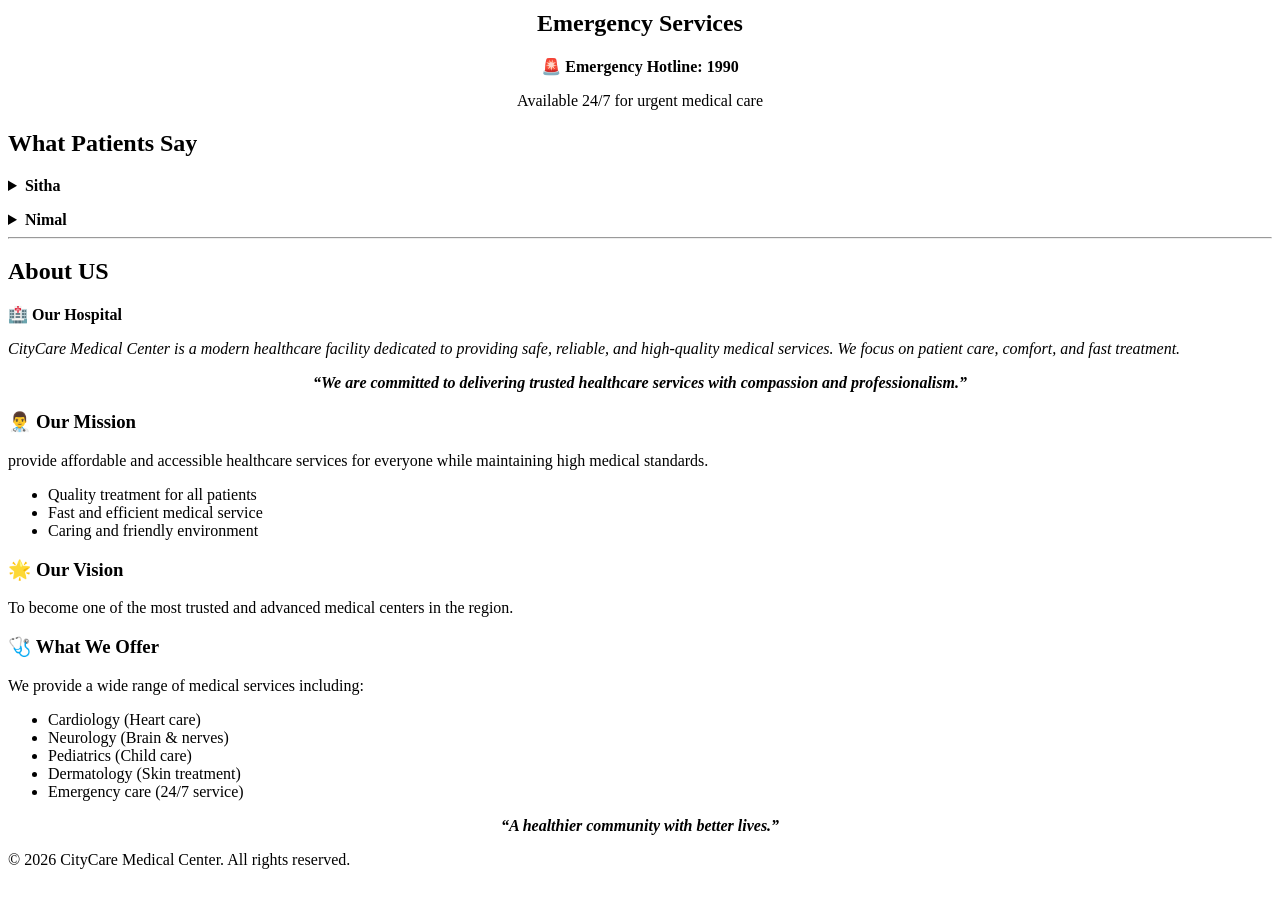
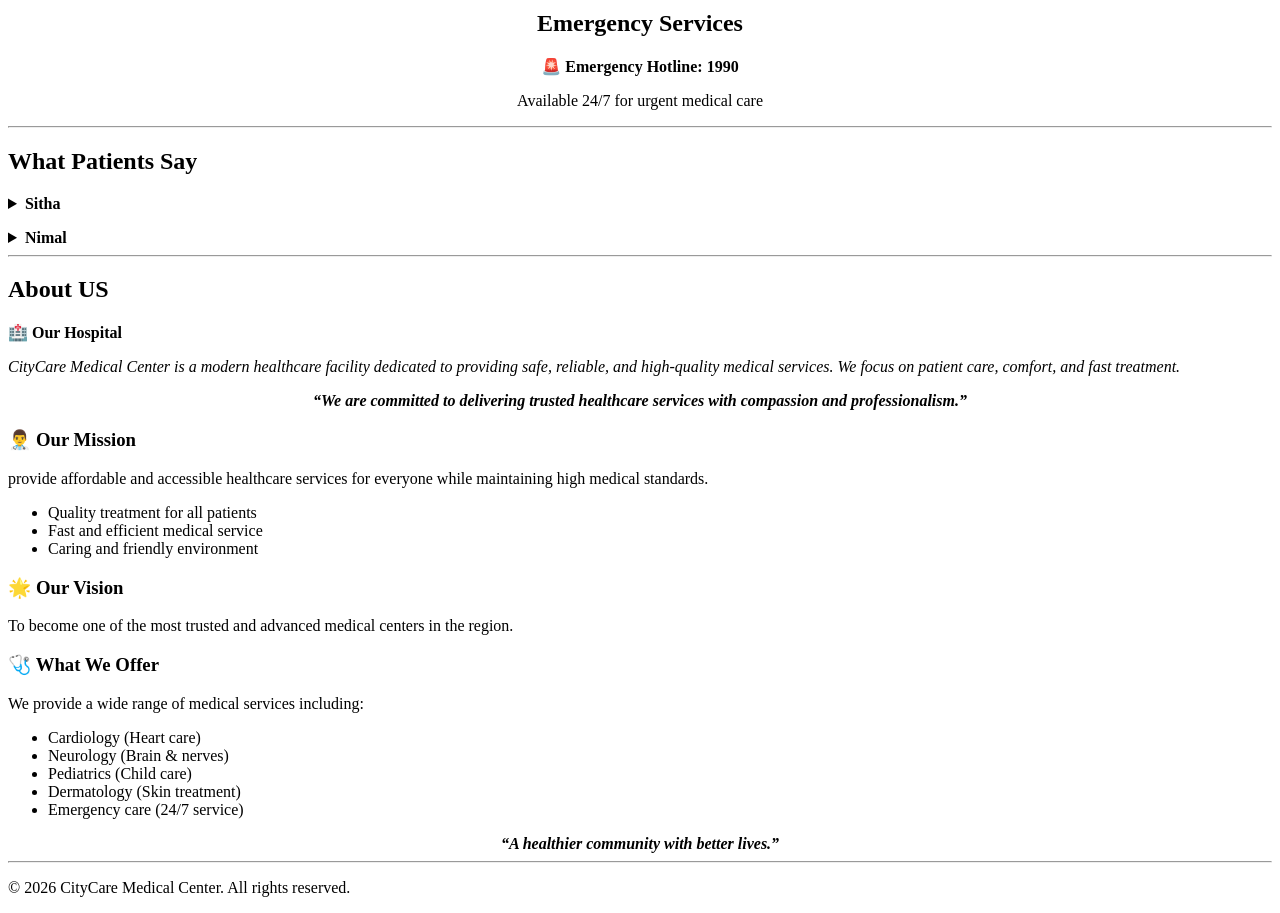
Before and after one commit to CharukaDev/Hospital-Group-project-3, a plain HTML site: page Index.html in a window 1280 px wide. Shown: the part 1000-1913 px from the top of the page. Before the commit the page ends 1885 px from the top, so only its background shows below. Drawn offline with Linux system fonts and the light colour scheme.

Commit message:
finishing home page

```diff
--- a/Index.html
+++ b/Index.html
@@ -67,6 +67,7 @@
             <b>🚨 Emergency Hotline: 1990</b><br>
             <p>Available 24/7 for urgent medical care</p>
         </center>
+        <hr>
         <h2>What Patients Say</h2>
         <details>
             <summary><b>Sitha</b></p>
@@ -78,7 +79,7 @@
             <p><i>"Fast and easy appointment booking!"</i></p>
         </details>
     </section>
-
+    <section>
         <hr>
         <h2 id="about">About US</h2>
         <b>🏥 Our Hospital</b>
@@ -90,7 +91,8 @@
                     professionalism.”</i></b></center>
 
         <h3>👨‍⚕️ Our Mission</h3>
-    <p>provide affordable and accessible healthcare services for everyone while maintaining high medical standards.</p>
+        <p>provide affordable and accessible healthcare services for everyone while maintaining high medical standards.
+        </p>
         <ul>
             <li>Quality treatment for all patients</li>
             <li>Fast and efficient medical service</li>
@@ -110,6 +112,8 @@
         <center>
             <b><i>“A healthier community with better lives.”</i></b>
         </center>
+    </section>
+    <hr>
     <footer>
         <p>© 2026 CityCare Medical Center. All rights reserved.</p>
     </footer>
```
Lines whose indentation alone changed are shown as unchanged.
